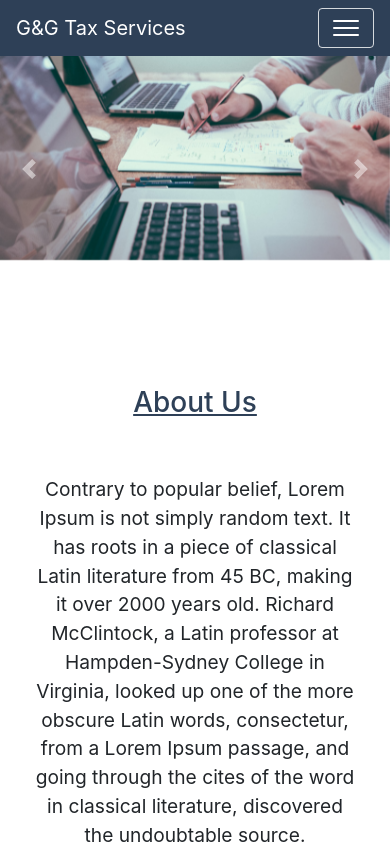
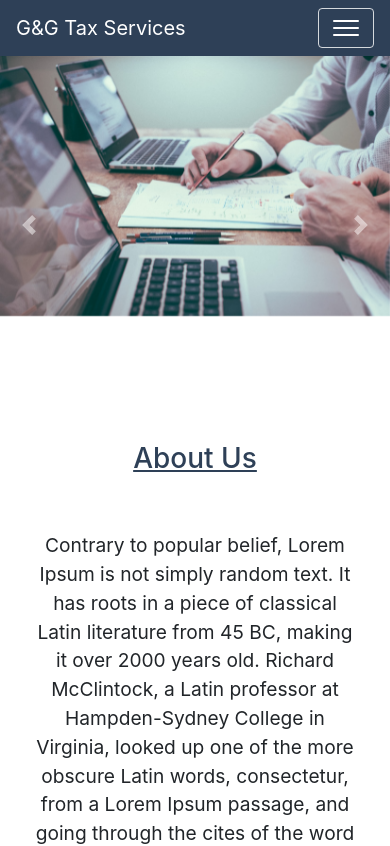
Before and after one commit to Jeffrey-A/g-and-g-tax-services, a React (Create React App) app: page / in a window 390 px wide. Shown: the top 846 px of the page. Built offline with nearby package versions, Linux system fonts and the light colour scheme.

Commit message:
feat: add margin top to carousel on mobile

```diff
--- a/src/App.css
+++ b/src/App.css
@@ -262,4 +262,8 @@
     text-align: center;
     font-size: 1.2rem;
   }
+
+  .carousel {
+    margin-top: 3.5rem !important;
+  }
 }
```
